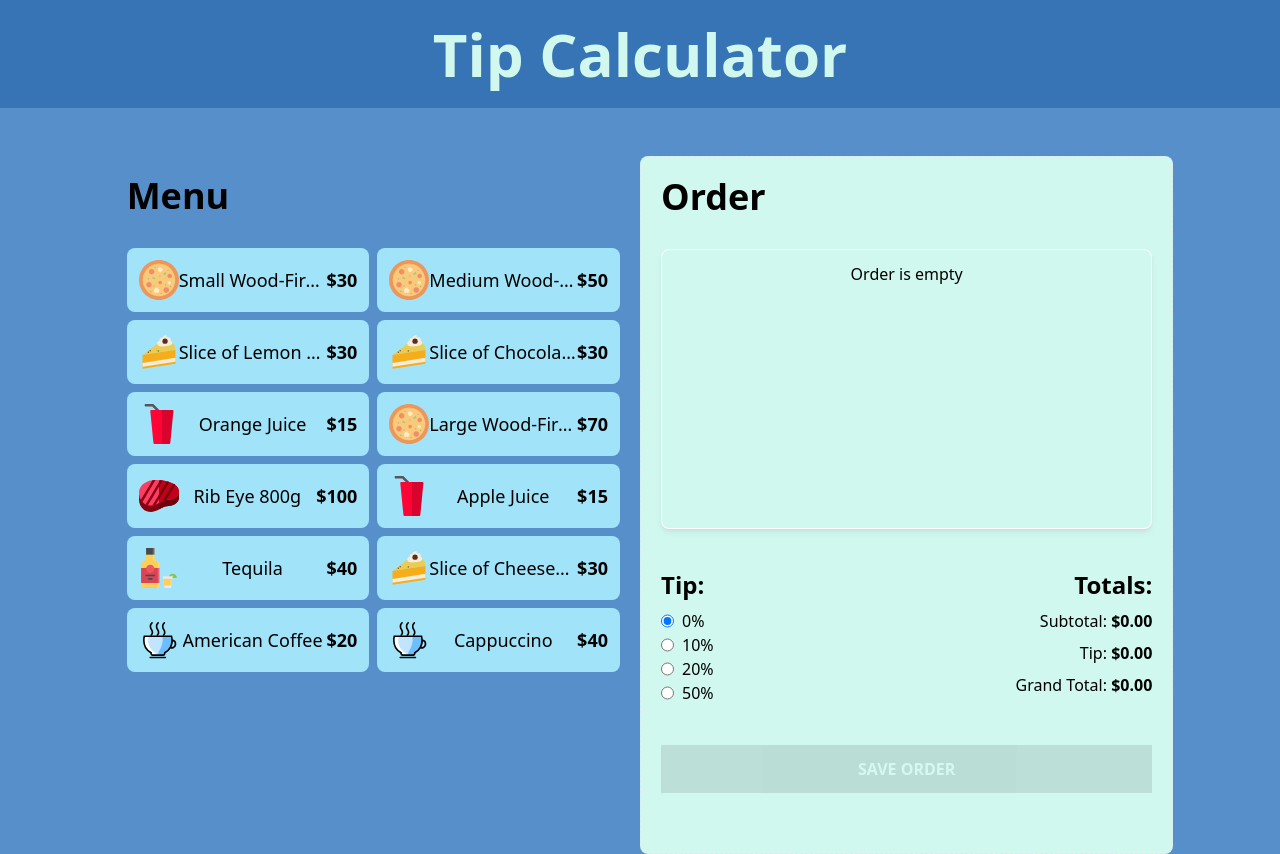
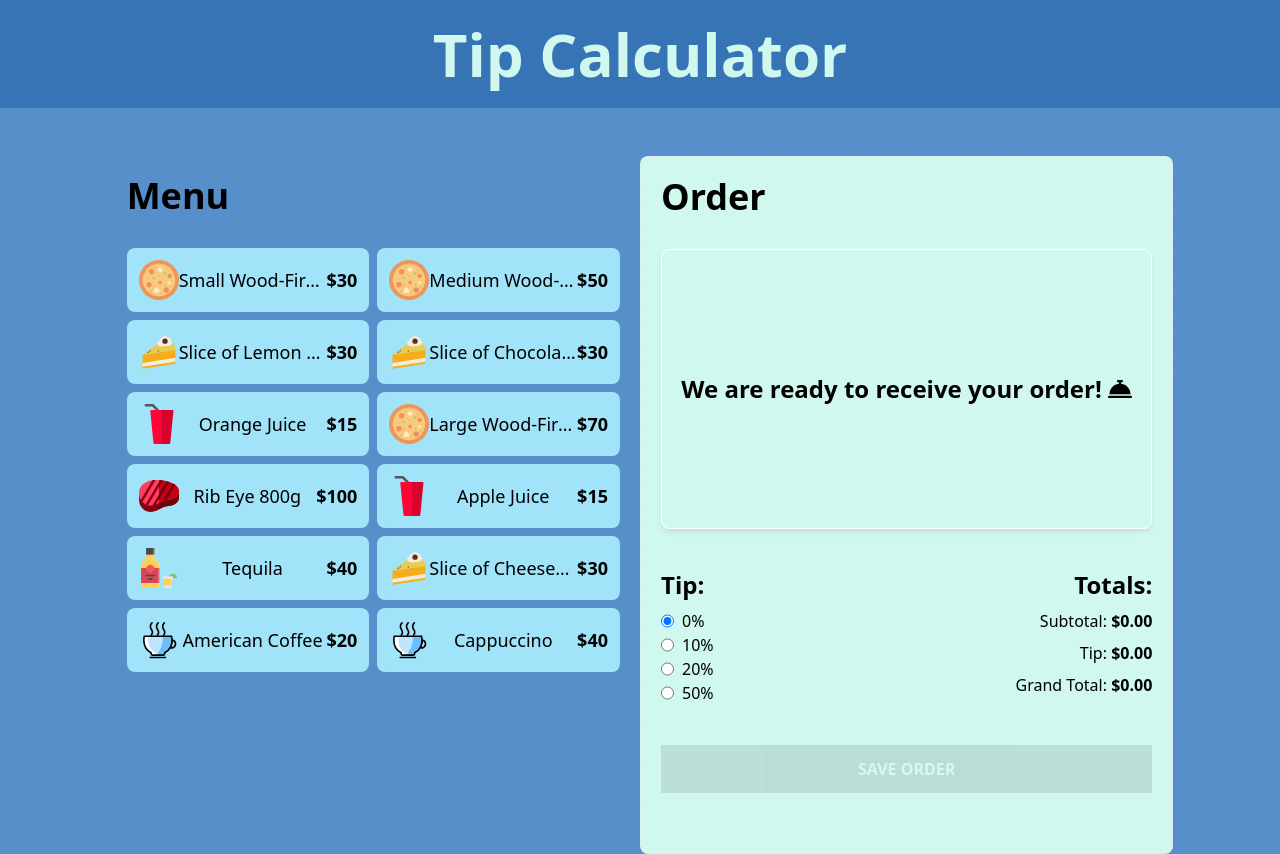
Before and after one commit to GilpiDv/myrestaurant-app, a React (Vite) app: page / in a window 1280 px wide. Built offline with nearby package versions, Linux system fonts and the light colour scheme.

Commit message:
update empty order text

```diff
--- a/src/components/OrderContent.tsx
+++ b/src/components/OrderContent.tsx
@@ -1,6 +1,6 @@
 import { formatCurrency } from "../helpers"
 import { FontAwesomeIcon } from '@fortawesome/react-fontawesome'
-import { faChevronUp, faChevronDown, faTrash } from '@fortawesome/free-solid-svg-icons'
+import { faChevronUp, faChevronDown, faTrash, faBellConcierge  } from '@fortawesome/free-solid-svg-icons'
 import type { OrderItem } from "../types"
 
 type OrderContentProps = {
@@ -19,7 +19,9 @@ export default function OrderContent({order, removeItemFromOrder, increaseQuanti
 
         <div className="space-y-3 mt-8 h-[35vh] overflow-y-auto p-3 border border-white shadow-md/20 shadow-gray-400 rounded-lg">
             {order.length === 0 ?
-                <p className="text-center">Order is empty</p> :
+                <div className="h-full flex items-center justify-center">
+                    <h2 className="font-bold text-2xl text-center">We are ready to receive your order! <FontAwesomeIcon icon={faBellConcierge} /></h2>
+                </div> :
                 (
                     order.map( item => (
                         <div key={item.id} className="flex justify-between items-center py-5 border-b border-b-white last-of-type:border-b-0 ">
```
